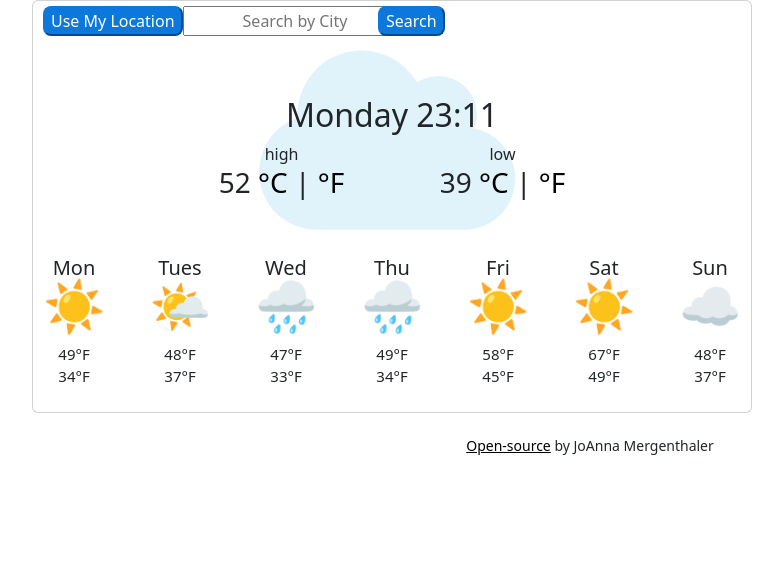
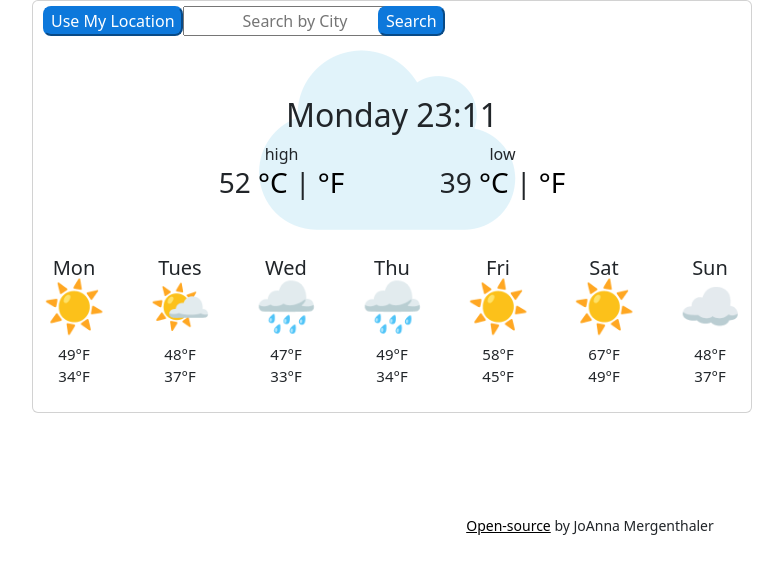
Before and after one commit to JoAnnaMerg22/Week6Homework, a website: page index.html in a window 1280 px wide. Shown: the whole page, without its empty margins (50-833 px from the left). Drawn offline with nearby package versions, Linux system fonts and the light colour scheme; files that its build step writes are made by us from their sources; no server answers; files whose address does not match are found by name.

Commit message:
Update styles.css

```diff
--- a/styles.css
+++ b/styles.css
@@ -78,7 +78,7 @@ a:hover {
 }
 
 .footer {
-  margin: 20px auto;
+  margin: 100px auto;
   max-width: 800px;
   text-align: center;
 }
```
